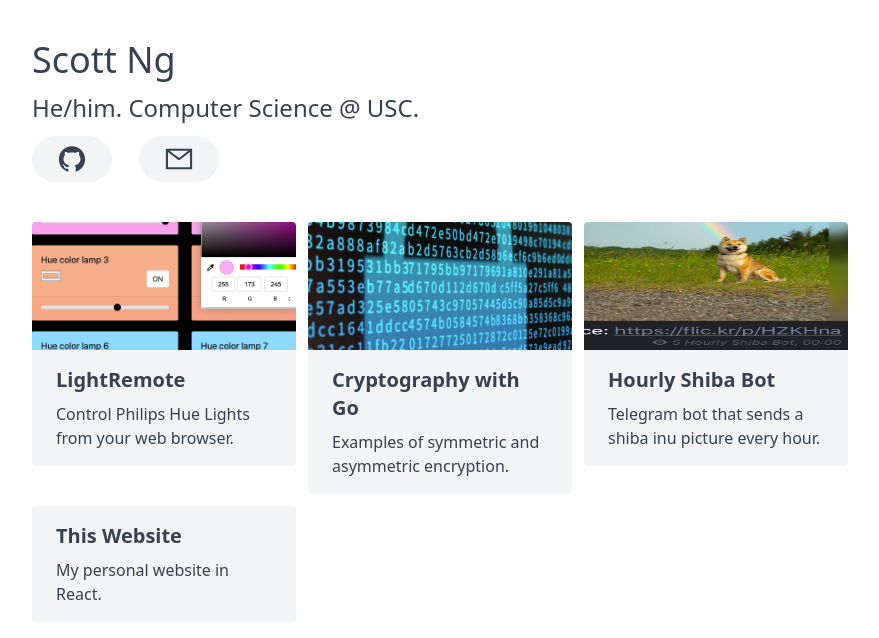
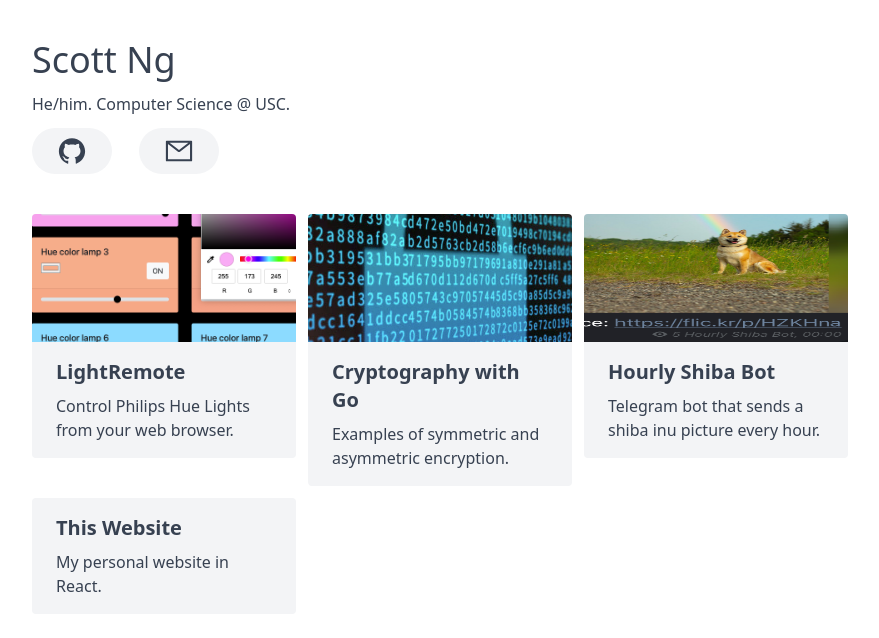
Before and after one commit to scottng/scottng.com, a React (Create React App) app: page / in a window 1280 px wide. Shown: the top 638 px of the page, without its empty margins (200-1079 px from the left). Built offline with nearby package versions, Linux system fonts and the light colour scheme.

Commit message:
Change bio size

```diff
--- a/src/About.js
+++ b/src/About.js
@@ -7,7 +7,7 @@ function About(props) {
       <div class="text-4xl font-medium">
         Scott Ng
       </div>
-      <div class="text-2xl">
+      <div class="text-1xl">
         He/him. Computer Science @ USC.
       </div>
 
```
